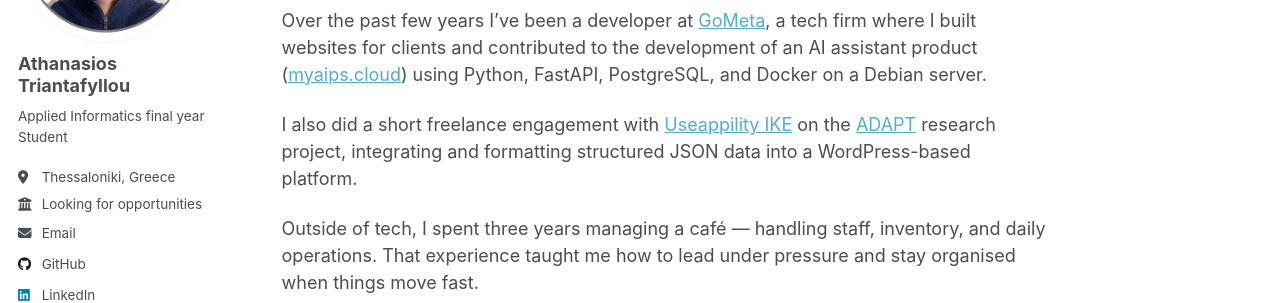
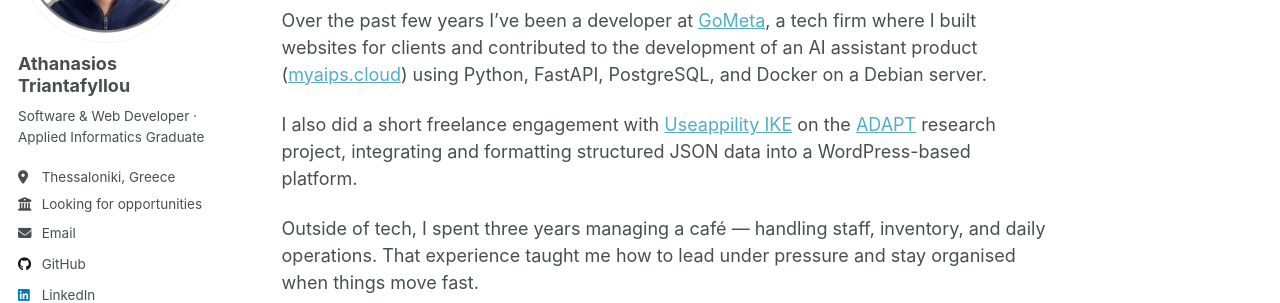
Before and after one commit to AthTriantafyllou/AthTriantafyllou.github.io, a Jekyll site: the page built from _pages/about.md, in a window 1280 px wide. Shown: the part 239-542 px from the top of the page. Built offline with Jekyll 4.4.1, drawn with Linux system fonts in a browser that asks for light colours; a script that is not in the unit is left out.

Commit message:
Update _config.yml

```diff
--- a/_config.yml
+++ b/_config.yml
@@ -26,7 +26,7 @@ author:
   avatar           : "phone_profile_6.png"
   name             : "Athanasios Triantafyllou"
   pronouns         : # example: "she/her"
-  bio              : "Applied Informatics final year Student"
+  bio              : "Software & Web Developer · Applied Informatics Graduate"
   location         : "Thessaloniki, Greece"
   employer         : "Looking for opportunities"
   uri              : # URL
```
